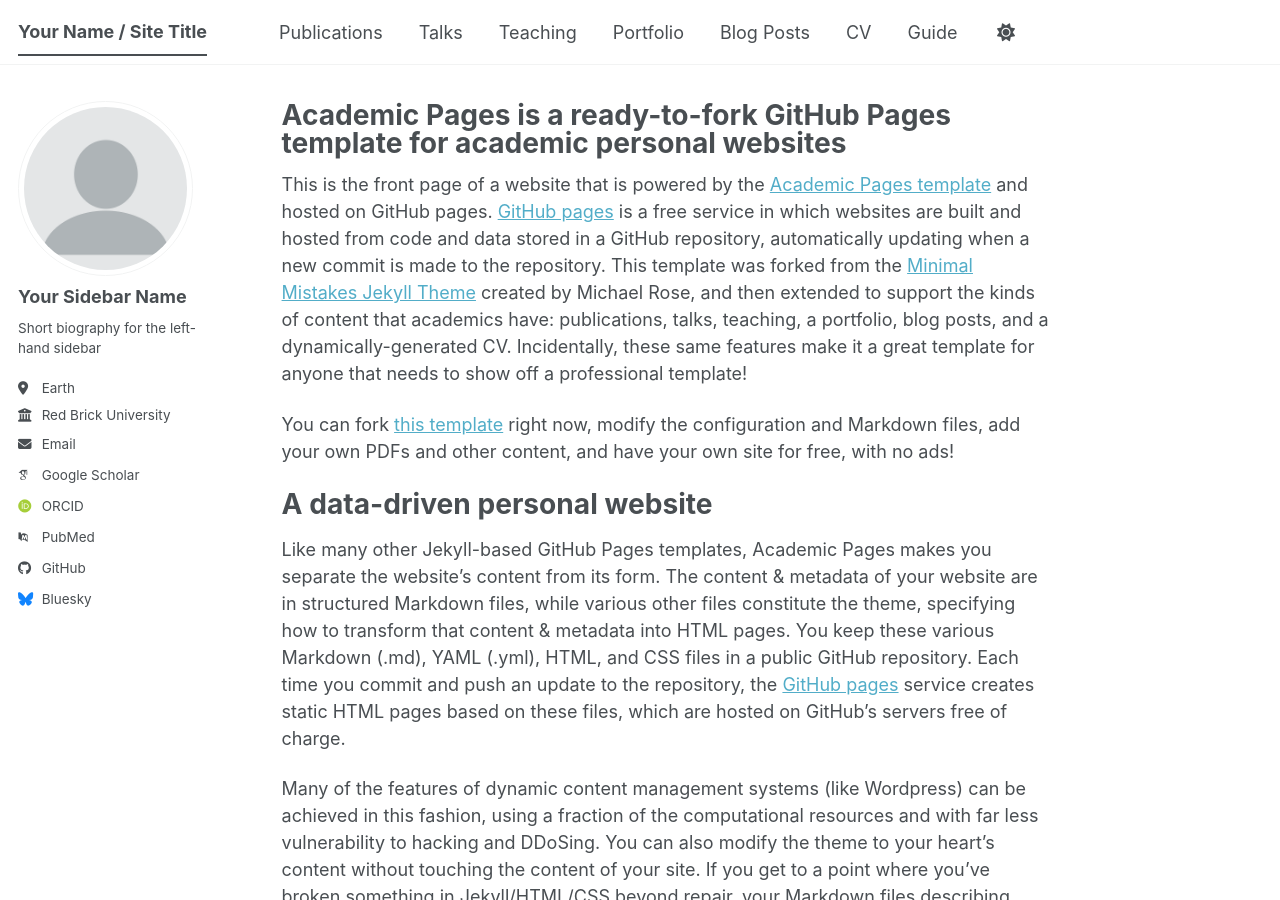
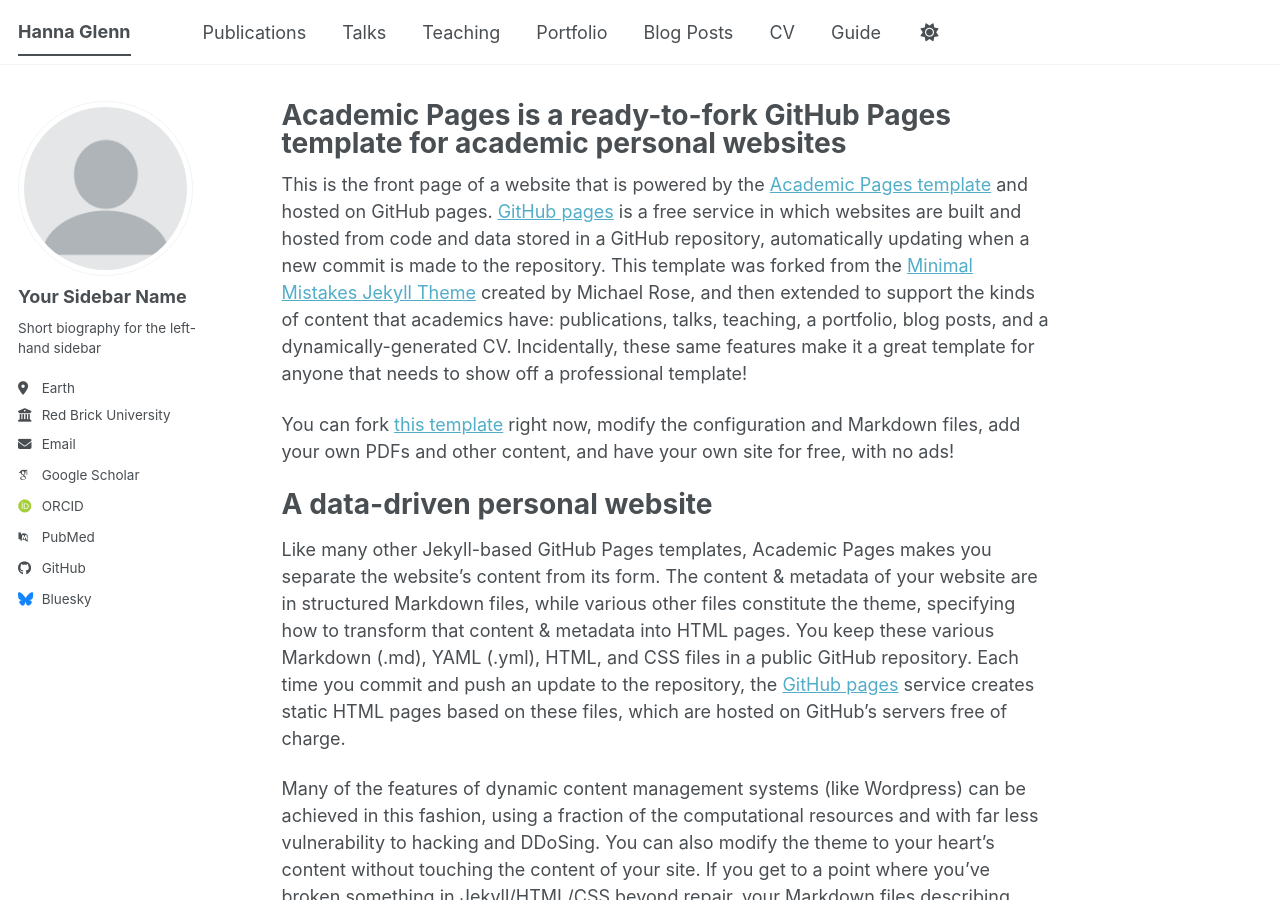
Before and after one commit to hannaglenn/hannaglenn.github.io, a Jekyll site: the page built from _pages/about.md, in a window 1280 px wide and 900 px high. Built offline with Jekyll 4.4.1, drawn with Linux system fonts in a browser that asks for light colours; some web fonts are replaced; a script bundle is joined from its source files by our own code; library files that are not in the unit come from our copies.

Commit message:
still trying to fix links to my own website instead of template

```diff
--- a/_config.yml
+++ b/_config.yml
@@ -9,14 +9,14 @@
 # Basic Site Settings
 locale                   : "en-US"
 site_theme               : "default" # The available themes options are "default", "air", "sunrise", "mint", "dirt" and "contrast"
-title                    : "Your Name / Site Title"
+title                    : "Hanna Glenn"
 title_separator          : "-"
 name                     : &name "Your Name"
 description              : &description "Your Name's academic portfolio"   # Update this with a general description of your site, this is the default if not overridden by a page
 url                      : https://hannaglenn.github.io # The base hostname & protocol for your site e.g. "https://[your GitHub username].github.io",
                                                            # or if you already have some other page hosted on Github then use "https://[your GitHub username].github.io/[Your Repo Name]"
 baseurl                  : "" # the subpath of your site, e.g. "/blog"
-repository               : "hannaglenn/hannaglenn.github.io"
+repository               : hannaglenn/hannaglenn.github.io
 
 # Site Author - The following control what appear as part of the author content on the side bar.
 #               If a field is blank the icon and link will not appear, otherwise it will be shown.
@@ -51,7 +51,7 @@
   bitbucket        : # Username - Update with your username on the site
   codepen          : # Username
   dribbble         : # Username
-  github           : "academicpages"
+  github           : "hannaglenn"
   kaggle           : # Username
   stackoverflow    : # User number or user number and name (i.e., use "1" or "1/jeff-atwood")
 
```
